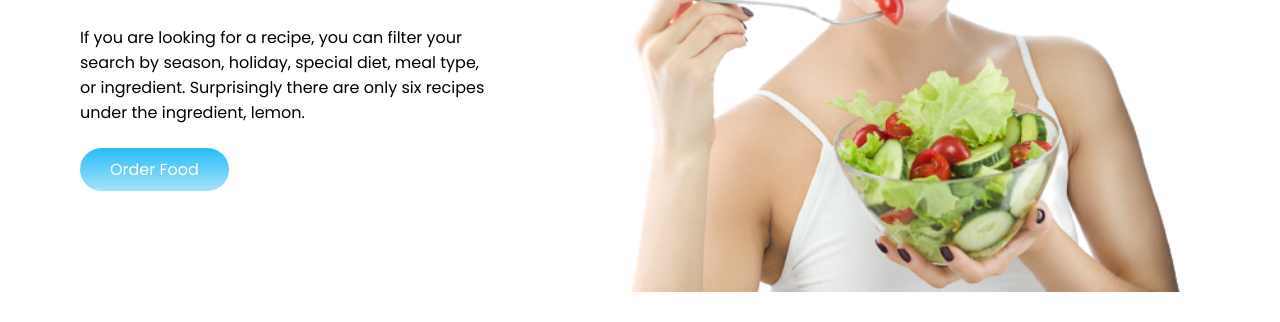
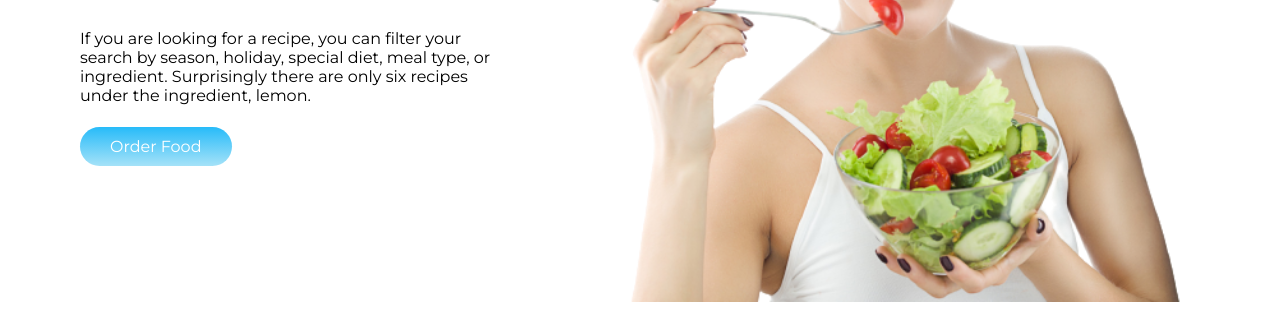
Before and after one commit to gulsabafiha/Food-Blog, a plain HTML site: page index.html in a window 1280 px wide. Shown: the part 489-811 px from the top of the page. Drawn offline with Linux system fonts and the light colour scheme.

Commit message:
font changed

```diff
--- a/index.html
+++ b/index.html
@@ -8,7 +8,8 @@
         <title>Food Blog</title>
         <link rel="preconnect" href="https://fonts.googleapis.com">
         <link rel="preconnect" href="https://fonts.gstatic.com" crossorigin>
-        <link href="https://fonts.googleapis.com/css2?family=Poppins:wght@300;400;500&display=swap" rel="stylesheet">
+        <link href="https://fonts.googleapis.com/css2?family=Dancing+Script:wght@500&family=Montserrat&display=swap"
+            rel="stylesheet">
         <link rel="preconnect" href="https://fonts.googleapis.com">
         <link rel="preconnect" href="https://fonts.gstatic.com" crossorigin>
         <link href="https://fonts.googleapis.com/css2?family=Dancing+Script:wght@500&family=Lobster&display=swap"
--- a/style.css
+++ b/style.css
@@ -3,7 +3,7 @@
   padding: 0;
 }
 body {
-  font-family: "Poppins", sans-serif;
+  font-family: 'Montserrat', sans-serif;
 }
 :root {
   --asmani: rgb(39, 187, 249);
@@ -12,6 +12,7 @@ body {
 
 /*-----------------Logo Section----------------*/
 header .logo {
+    margin-top: 1rem;
   text-align: center;
 }
 header .logo #head {
```
